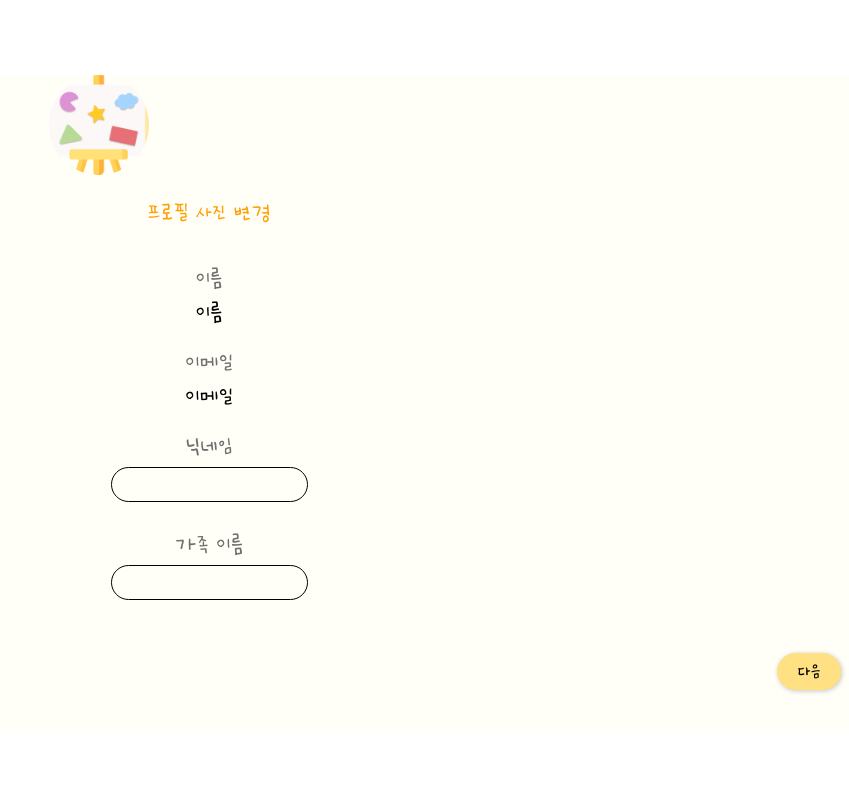
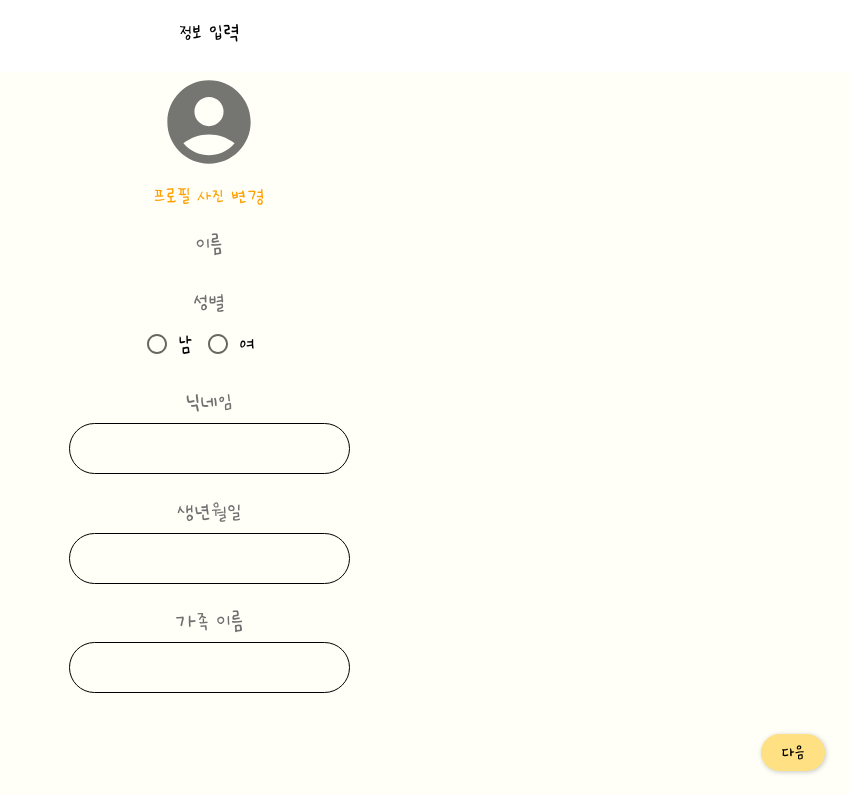
Before and after one commit to 0atx/GEURIME, a React (Create React App) app in the folder frontend/geurime/: page /userinfo in a window 1280 px wide. Shown: the whole page, without its empty margins (431-1280 px from the left). Built offline with nearby package versions, Linux system fonts and the light colour scheme.

Commit message:
Feat: userInfo api 연동

```diff
--- a/frontend/geurime/package.json
+++ b/frontend/geurime/package.json
@@ -11,16 +11,20 @@
     "@mui/styled-engine-sc": "^5.10.6",
     "@react-three/drei": "^9.37.1",
     "@react-three/fiber": "^8.8.10",
+    "@mui/x-date-pickers": "^5.0.5",
     "@testing-library/jest-dom": "^5.16.5",
     "@testing-library/react": "^13.4.0",
     "@testing-library/user-event": "^13.5.0",
     "aos": "^2.3.4",
+    "date-fns": "^2.29.3",
+    "dayjs": "^1.11.6",
     "moment": "^2.29.4",
     "react": "^18.2.0",
     "react-calendar": "^3.9.0",
     "react-dom": "^18.2.0",
     "react-router-dom": "^6.4.2",
     "react-scripts": "5.0.1",
+    "recoil": "^0.7.6",
     "styled-components": "^5.3.6",
     "three": "^0.145.0",
     "web-vitals": "^2.1.4"
--- a/frontend/geurime/src/App.css
+++ b/frontend/geurime/src/App.css
@@ -49,5 +49,5 @@ body {
 
 #container {
   background-color: #FFFFF8;
-  margin-top: 75px;
+  margin-top: 56px;
 }
--- a/frontend/geurime/src/pages/home/UserInfo.js
+++ b/frontend/geurime/src/pages/home/UserInfo.js
@@ -1,15 +1,70 @@
-import React, { useRef, useState } from "react";
-import { Grid, TextField, Avatar } from "@mui/material";
+import React, { useEffect, useRef, useState } from "react";
+import {
+  Grid,
+  TextField,
+  Avatar,
+  Dialog,
+  DialogActions,
+  Radio,
+  RadioGroup,
+  FormControlLabel,
+  FormControl,
+  Typography,
+} from "@mui/material";
 import Btn from "components/common/Btn";
 import styled from "styled-components";
 import AccountCircleIcon from "@mui/icons-material/AccountCircle";
 import { useNavigate } from "react-router-dom";
+import BackMenu from "components/nav/BackMenu";
+import { useRecoilState } from "recoil";
+import { userState } from "states/UserState";
+// 달력
+import Calendar from "react-calendar";
+import "pages/diary/Calendar.css";
+import moment from "moment";
 
 export default function UserInfo() {
-  const [imageUrl, setImageUrl] = useState("assets/logo/onlylogo.png");
+  const [imageUrl, setImageUrl] = useState(null);
   const imgRef = useRef();
   const [images, setImages] = useState();
   const navigator = useNavigate();
+  const [userInfo, setUserInfo] = useRecoilState(userState);
+
+  // 닉네임
+  const nickNameInput = useRef(null);
+  const [nickNameValue, setNickNameValue] = useState();
+
+  //가족이름
+  const familyNameInput = useRef(null);
+  const [familyNameValue, setFamilyNameValue] = useState();
+
+  // 생일
+  const birthInput = useRef();
+  const [birthValue, setBirthValue] = useState();
+  const [today, setToday] = useState();
+  // 캘린더 열기
+  const [calOpen, setCalOpen] = useState(false);
+  // 캘린더 날짜 변경
+  function onChange(e) {
+    setToday(e);
+  }
+
+  function changeDate() {
+    birthInput.current.value = dateFormat();
+    console.log(birthInput.current.value);
+    setBirthValue(birthInput.current.value);
+  }
+
+  function dateFormat() {
+    let month = today.getMonth() + 1;
+    let day = today.getDate();
+    let year = today.getFullYear();
+
+    month = month >= 10 ? month : "0" + month;
+    day = day >= 10 ? day : "0" + day;
+
+    return year + "-" + month + "-" + day;
+  }
 
   function changeProfile(e) {
     const reader = new FileReader();
@@ -23,27 +78,23 @@ export default function UserInfo() {
   }
 
   function registUser() {
-    //todo: axios 연동 필요
+    console.log(userInfo);
+    //todo: 사진 전송 변경 필요
     // const formdata = new FormData();
     // formdata.append("img", images[0]);
-
     // const config = {
     //   Headers: {
     //     "content-type": "multipart/form-data",
     //   },
     // };
-
     // const reesponse = axios.post('url', formdata, config);
-
-    console.log("click");
-
-    navigator("/registkids");
+    // navigator("/registkids");
   }
 
   const StyledTextField = styled(TextField)(() => ({
     "& fieldset": {
       borderRadius: "40px",
-      height: "5vh",
+      height: "7vh",
     },
     "& label.Mui-focused": {
       color: "#FFCA28",
@@ -66,20 +117,58 @@ export default function UserInfo() {
   // todo: axios
   return (
     <Grid id="container">
-      <Grid container justifyContent="center" textAlign="center" sx={{ marginBottom: "5vh" }}>
-        <Grid item xs={3} sx={{ marginBottom: "3vh", textAlign: "center" }}>
+      {/* 캘린더 모달 */}
+      <Dialog
+        onClose={() => {
+          setCalOpen(false);
+        }}
+        open={calOpen}
+      >
+        <Calendar
+          onChange={(e) => {
+            onChange(e);
+          }}
+          calendarType="Hebrew" // 일요일시작
+          showNeighboringMonth={false} // 이전, 다음 달 없애는 코드
+          minDetail="month" // 최소 선택을 월 단위로 하는 코드
+          maxDetail="month" // 최대 선택을 월 단위로 하는 코드
+          // 날짜의 일을 빼는 코드
+          formatDay={(locale, date) => moment(date).format("DD")}
+          value={today}
+        />
+        <DialogActions sx={{ marginBottom: "10px" }}>
+          <Btn
+            onClick={() => {
+              changeDate();
+              console.log(nickNameValue);
+              console.log(familyNameValue);
+              setCalOpen(false);
+            }}
+          >
+            확인
+          </Btn>
+        </DialogActions>
+      </Dialog>
+      <BackMenu isLeft="false" title="정보 입력"></BackMenu>
+      <Grid
+        container
+        justifyContent="center"
+        textAlign="center"
+        sx={{ marginBottom: "3vh", marginTop: "9vh" }}
+      >
+        <Grid item xs={3} sx={{ marginBottom: "1vh", textAlign: "center" }}>
           {imageUrl ? (
             <Avatar src={imageUrl} sx={{ width: 100, height: 100 }} />
           ) : (
             <AccountCircleIcon color="action" sx={{ fontSize: 100 }} />
           )}
         </Grid>
-        <Grid item xs={12} sx={{ fontSize: "3vh", color: "#FFA000" }}>
+        <Grid item xs={12} sx={{ fontSize: "2.7vh", color: "#FFA000" }}>
           <label for="profile">
             <div>프로필 사진 변경</div>
           </label>
           <div>
-            <form method="post" enctype="multipart/form-data">
+            <form method="post" encType="multipart/form-data">
               <input
                 style={{ display: "none" }}
                 type="file"
@@ -95,39 +184,145 @@ export default function UserInfo() {
         </Grid>
       </Grid>
       {/* 이름 */}
-      <Grid container justifyContent="center" textAlign="center" sx={{ marginBottom: "3vh" }}>
-        <Grid item xs={10} sx={{ fontSize: "3vh", marginBottom: "1vh", color: "#6F6F6F" }}>
+      <Grid
+        container
+        justifyContent="center"
+        textAlign="center"
+        sx={{ marginBottom: "3vh" }}
+      >
+        <Grid
+          item
+          xs={10}
+          sx={{ fontSize: "3vh", marginBottom: "1vh", color: "#6F6F6F" }}
+        >
           이름
         </Grid>
-        <Grid item xs={10} sx={{ fontSize: "3vh" }}>
-          이름
+        <Grid item xs={10} sx={{ fontSize: "2.7vh" }}>
+          {userInfo.userName}
         </Grid>
       </Grid>
-      {/* 이메일 */}
-      <Grid container justifyContent="center" textAlign="center" sx={{ marginBottom: "3vh" }}>
-        <Grid item xs={10} sx={{ fontSize: "3vh", marginBottom: "1vh", color: "#6F6F6F" }}>
-          이메일
+      {/* 성별 */}
+      <Grid
+        container
+        justifyContent="center"
+        textAlign="center"
+        sx={{ marginBottom: "3vh" }}
+      >
+        <Grid
+          item
+          xs={10}
+          sx={{ fontSize: "3vh", marginBottom: "1vh", color: "#6F6F6F" }}
+        >
+          성별
         </Grid>
-        <Grid item xs={10} sx={{ fontSize: "3vh" }}>
-          이메일
+        <Grid item xs={10} sx={{ fontSize: "2.7vh" }}>
+          <FormControl>
+            <RadioGroup
+              row
+              aria-labelledby="demo-row-radio-buttons-group-label"
+              name="row-radio-buttons-group"
+              color="secondary"
+              onChange={(e) => {
+                let copy = { ...userInfo };
+                copy.userGender = e.target.value;
+                setUserInfo(copy);
+              }}
+              sx={{
+                fontSize: "3vh",
+              }}
+              value={
+                userInfo.userGender == "F"
+                  ? "F"
+                  : userInfo.userGender == "M"
+                  ? "M"
+                  : null
+              }
+            >
+              <FormControlLabel
+                value="M"
+                control={<Radio />}
+                label={<Typography variant="h5">남</Typography>}
+              />
+              <FormControlLabel
+                value="F"
+                control={<Radio />}
+                label={<Typography variant="h5">여</Typography>}
+              />
+            </RadioGroup>
+          </FormControl>
         </Grid>
       </Grid>
       {/* 닉네임 */}
-      <Grid container justifyContent="center" textAlign="center" sx={{ marginBottom: "3vh" }}>
-        <Grid item xs={10} sx={{ fontSize: "3vh", marginBottom: "1vh", color: "#6F6F6F" }}>
+      <Grid
+        container
+        justifyContent="center"
+        textAlign="center"
+        sx={{ marginBottom: "3vh" }}
+      >
+        <Grid
+          item
+          xs={10}
+          sx={{ fontSize: "3vh", marginBottom: "1vh", color: "#6F6F6F" }}
+        >
           닉네임
         </Grid>
+        {/* todo: 캘린더 클릭 후 닉네임 바뀌는 것 수정 필요 */}
         <Grid item xs={10}>
-          <StyledTextField size="small" />
+          <StyledTextField
+            size="small"
+            inputRef={nickNameInput}
+            InputProps={{ style: { fontSize: "3vh" } }}
+          />
+        </Grid>
+      </Grid>
+      {/* 생년월일 */}
+      <Grid
+        container
+        justifyContent="center"
+        textAlign="center"
+        sx={{ marginBottom: "3vh" }}
+      >
+        <Grid
+          item
+          xs={10}
+          sx={{ fontSize: "3vh", marginBottom: "1vh", color: "#6F6F6F" }}
+        >
+          생년월일
+        </Grid>
+        <Grid item xs={10}>
+          <StyledTextField
+            size="small"
+            inputRef={birthInput}
+            onClick={() => {
+              setNickNameValue(nickNameInput.current.value);
+              setFamilyNameValue(familyNameInput.current.value);
+              setCalOpen(true);
+            }}
+            value={birthValue}
+            InputProps={{ style: { fontSize: "3vh" } }}
+          />
         </Grid>
       </Grid>
       {/* 가족이름 */}
-      <Grid container justifyContent="center" textAlign="center" sx={{ marginBottom: "3vh" }}>
-        <Grid item xs={10} sx={{ fontSize: "3vh", marginBottom: "1vh", color: "#6F6F6F" }}>
+      <Grid
+        container
+        justifyContent="center"
+        textAlign="center"
+        sx={{ marginBottom: "3vh" }}
+      >
+        <Grid
+          item
+          xs={10}
+          sx={{ fontSize: "3vh", marginBottom: "1vh", color: "#6F6F6F" }}
+        >
           가족 이름
         </Grid>
         <Grid item xs={10}>
-          <StyledTextField size="small" />
+          <StyledTextField
+            size="small"
+            inputRef={familyNameInput}
+            InputProps={{ style: { fontSize: "3vh" } }}
+          />
         </Grid>
       </Grid>
       <Grid container justifyContent="flex-end">
@@ -135,7 +330,7 @@ export default function UserInfo() {
           onClick={() => {
             registUser();
           }}
-          sx={{ marginBottom: "5vh", marginTop: "3vh", marginRight: "1vh" }}
+          sx={{ marginBottom: "3vh", marginTop: "2vh", marginRight: "3vh" }}
         >
           다음
         </Btn>
--- /dev/null
+++ b/frontend/geurime/src/states/UserState.js
@@ -0,0 +1,38 @@
+/*
+유저의 정보를 담는 state
+사용할 파일에서 해야할 작업
+1. import useRecoilValue or useRecoilState
+2. import 사용할 state
+3. const [변수명, set변수명] = useRecoilValue(사용할 state)
+@author 여예원
+@since 2022.10.28
+*/
+
+import { atom } from "recoil";
+
+export const userState = atom({
+  key: "user",
+  default: {
+    userID: localStorage.getItem("userId"),
+    userName: localStorage.getItem("name"),
+    nickName: "",
+    email: localStorage.getItem("email"),
+    userBirth: "",
+    userGender: "",
+    userProfileImage: "",
+
+    inviteCode: "",
+    familyId: "",
+    familyName: "",
+    familyLeaderId: "",
+    isChild: false,
+    kidDtoList: [
+      {
+        kidId: "",
+        kidBirth: "",
+        kidName: "",
+        kidProfileImage: "",
+      },
+    ],
+  },
+});
```
Also changed, not shown: frontend/geurime/src/App.js (+9 -3 lines), frontend/geurime/src/components/nav/BackMenu.js (+16 -3 lines), frontend/geurime/src/pages/home/LoginCheck.js (+75 -1 lines), frontend/geurime/src/pages/home/RegistKids.js (+27 -5 lines), 1 other file (tests, documents, lock files or other folders).
